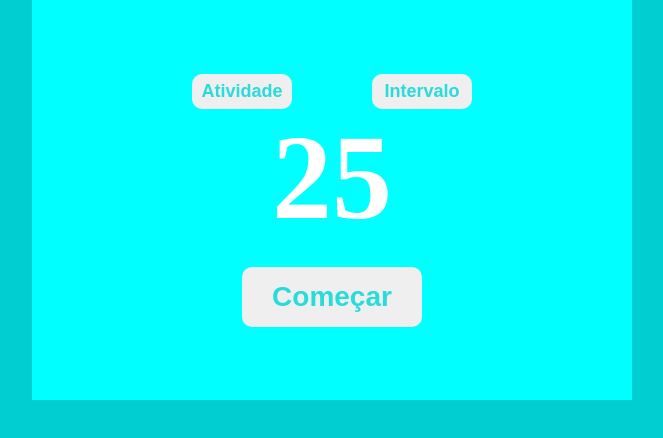
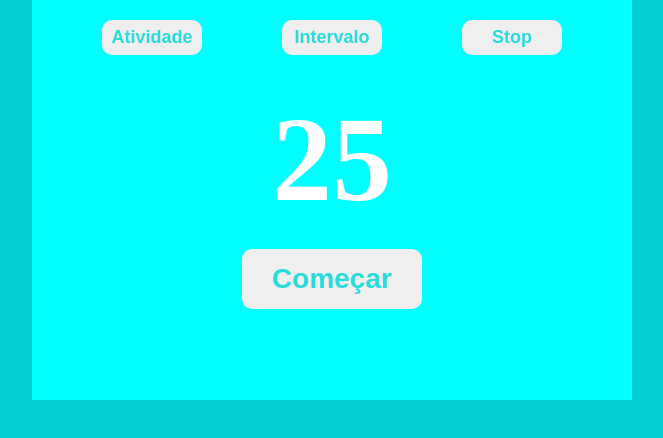
Before and after one commit to albertassi88/desafio-promodoro, a React (Create React App) app: page / in a window 1280 px wide. Shown: the top 438 px of the page, without its empty margins (308-971 px from the left). Built offline with nearby package versions, Linux system fonts and the light colour scheme.

Commit message:
criacao do componente SoundPlay

```diff
--- a/package.json
+++ b/package.json
@@ -8,6 +8,7 @@
     "@testing-library/user-event": "^12.8.3",
     "react": "^17.0.2",
     "react-dom": "^17.0.2",
+    "react-howler": "^5.2.0",
     "react-scripts": "4.0.3",
     "web-vitals": "^1.1.2"
   },
--- a/src/components/ActivityTimer.js
+++ b/src/components/ActivityTimer.js
@@ -1,10 +1,13 @@
 import React, {useState, useEffect} from "react";
 import HandleButton from './HandleButton';
 import ButtonChangeSeconds from './ButtonChangeSeconds';
+import SoundPlay from "./SoundPlay";
+import Sound from '../sound/despertador.mp3';
 import '../styles/ActivityTimer.css'
 
 function ActivityTimer() {
-    const [twentyFiveSeconds, setwentyFiveSeconds] = useState(25);
+    const [timerSeconds, setTimerSeconds] = useState(25);
+    const [soundStop, setSoundStop] = useState('');
     const [button, setButton] = useState(false);
     const [buttonTitle, setButtonTitle] = useState("Começar");
     const [isActive, setIsActive] = useState(false);
@@ -13,32 +16,42 @@ function ActivityTimer() {
         const ONE_SECOND = 1000;
         const interval = setInterval(() => {
             clearInterval(interval);
-            if (button === true && twentyFiveSeconds > 0) {
-                setwentyFiveSeconds(twentyFiveSeconds - 1)
+            if (button === true && timerSeconds > 0) {
+                setTimerSeconds(timerSeconds - 1);
+                setSoundStop(timerSeconds - 2);
+            }
+            if (soundStop === 0) {
+                return SoundPlay(Sound)
             }
         }, ONE_SECOND)
-    }, [twentyFiveSeconds, button])
+    }, [timerSeconds, button])
 
    return (
         <header>
             <div>
                 <button
-                    onClick={() => ButtonChangeSeconds(setwentyFiveSeconds, 25, "DarkTurquoise")}
+                    onClick={() => ButtonChangeSeconds(setTimerSeconds, 25, "DarkTurquoise")}
                     type="button"
                     disabled={isActive}
                 >
                     Atividade
                 </button>
                 <button
-                    id='green'
-                    onClick={() => ButtonChangeSeconds(setwentyFiveSeconds, 5, 'Turquoise') }
+                    onClick={() => ButtonChangeSeconds(setTimerSeconds, 5, 'Turquoise') }
                     type="button"
                     disabled={isActive}
                 >
                     Intervalo
                 </button>
+                <button
+                    onClick={() => ButtonChangeSeconds(setTimerSeconds, 0)}
+                    type="button"
+                    disabled={isActive}
+                >
+                    Stop
+                </button>
             </div>
-            <span>{twentyFiveSeconds}</span>
+            <span>{timerSeconds}</span>
             <button
                 onClick={() => HandleButton(button, setButton, setButtonTitle, setIsActive)}
                 type="button"
--- a/src/components/HandleButton.js
+++ b/src/components/HandleButton.js
@@ -1,7 +1,7 @@
 export default function HandleButton(button, setButton, setButtonTitle, setIsActive) {
     if (button === false) {
         setButton(true);
-        setButtonTitle("Pare");
+        setButtonTitle("Pausar");
         setIsActive(true)
     }else {
         setButton(false);
--- /dev/null
+++ b/src/components/SoundPlay.js
@@ -0,0 +1,9 @@
+import {Howl} from 'howler';
+
+export default function SoundPlay(src) {
+    const sound = new Howl ({
+        src,
+        html5: true
+    })
+    sound.play();
+}
--- a/src/styles/ActivityTimer.css
+++ b/src/styles/ActivityTimer.css
@@ -6,6 +6,7 @@ header {
     flex-direction: column;
     justify-content: center;
     align-items: center;
+    position: relative;
 }
 
 
@@ -32,6 +33,11 @@ header > button:hover {
     background-color: rgb(214, 235, 235);
 }
 
+header > div {
+    position: absolute;
+    top: 20px;
+}
+
 header > div > button {
     cursor: pointer;
     border: none;
```
Also changed, not shown: 2 other files (tests, documents, lock files or other folders).
